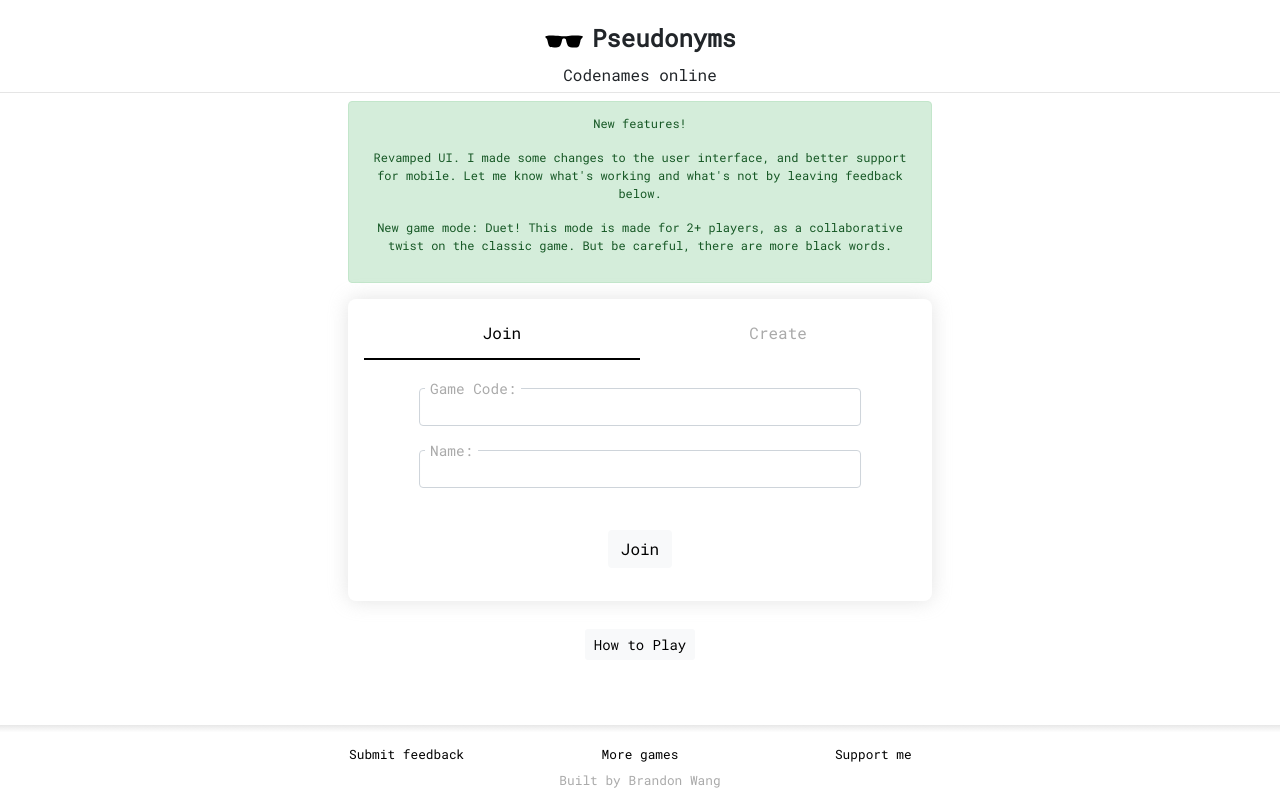
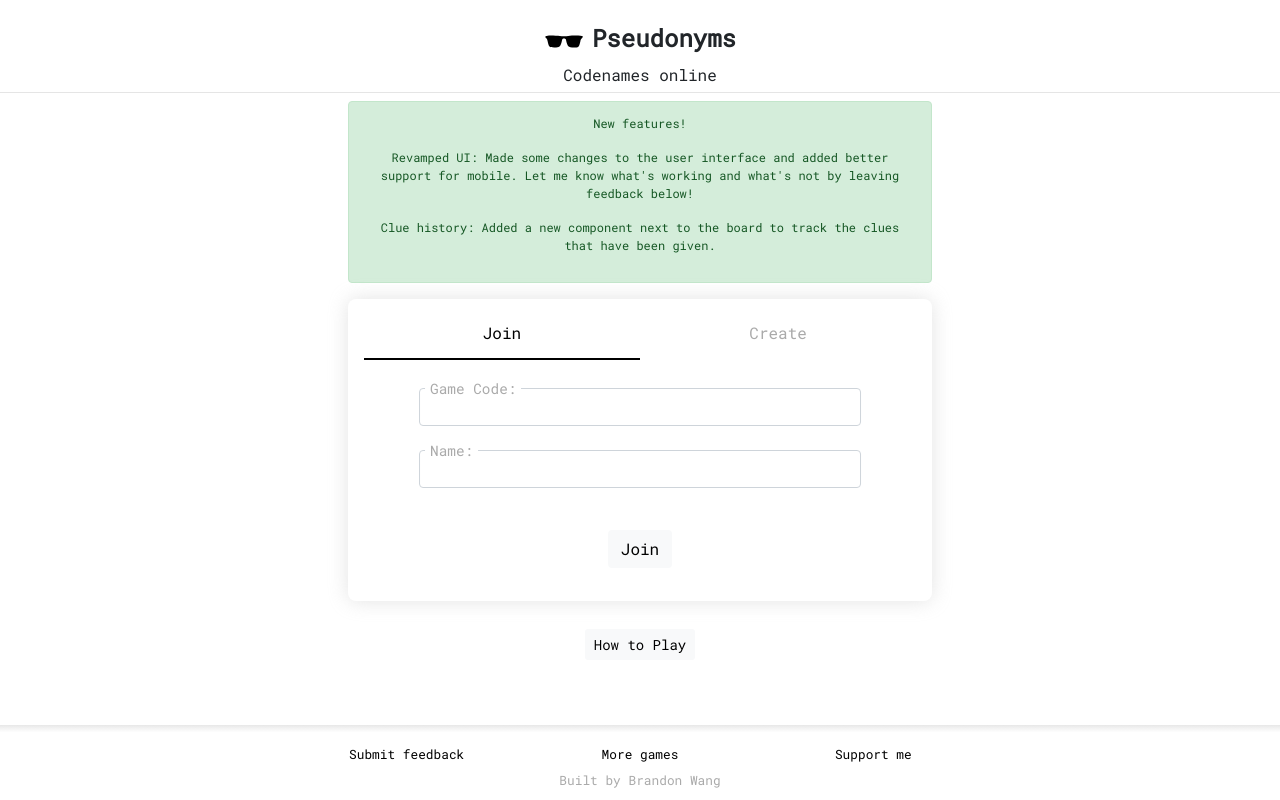
Before and after one commit to coconut750750/pseudonyms, a React (Create React App) app in the folder client/: page / in a window 1280 px wide. Built offline with nearby package versions, Linux system fonts and the light colour scheme.

Commit message:
update home updates

```diff
--- a/client/src/views/Home.js
+++ b/client/src/views/Home.js
@@ -12,8 +12,8 @@ function Home(props) {
         <div className="col-md-6 text-center">
           <div className="alert alert-success updates" role="alert">
             <p>New features!</p>
-            <p>Revamped UI. I made some changes to the user interface, and better support for mobile. Let me know what's working and what's not by leaving feedback below.</p>
-            <p>New game mode: Duet! This mode is made for 2+ players, as a collaborative twist on the classic game. But be careful, there are more black words.</p>
+            <p>Revamped UI: Made some changes to the user interface and added better support for mobile. Let me know what's working and what's not by leaving feedback below!</p>
+            <p>Clue history: Added a new component next to the board to track the clues that have been given. </p>
           </div>
         </div>
         <div className="col-md-6 text-center">
```
